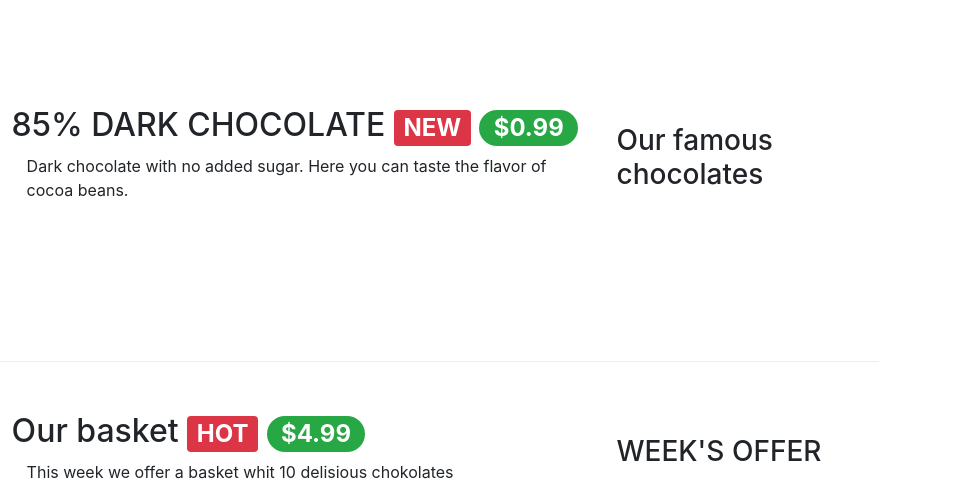
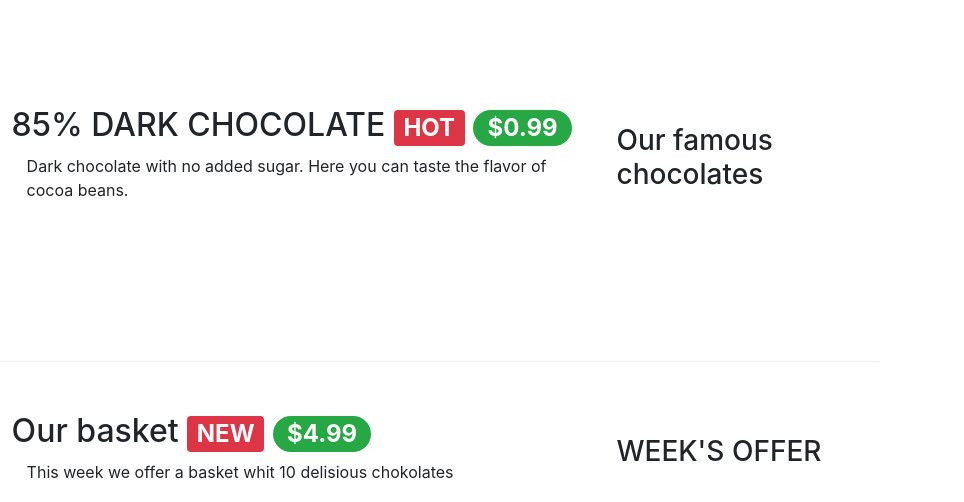
Before and after one commit to samadrezaei/leChocolat, a plain HTML site: page index.html in a window 1280 px wide. Shown: the part 298-800 px from the top of the page, 316-1280 px from the left. Drawn offline with nearby package versions, Linux system fonts and the light colour scheme.

Commit message:
Add files via upload

```diff
--- a/index.html
+++ b/index.html
@@ -70,7 +70,7 @@
                 <div class="media">
                     <img class="d-flex mr-3 img-thumbnail align-self-center" src="images/dark85.jpg" alt="85% DARK CHOCOLATE">
                     <div class="media-body">
-                        <h2 class="mt-0">85% DARK CHOCOLATE <span class="badge badge-danger">NEW</span> <span class="badge badge-pill badge-success">$0.99</span></h2>
+                        <h2 class="mt-0">85% DARK CHOCOLATE <span class="badge badge-danger">HOT</span> <span class="badge badge-pill badge-success">$0.99</span></h2>
                         <p class="col d-none d-md-block">Dark chocolate with no added sugar.
                             Here you can taste the flavor of cocoa beans.</p>
                     </div>
@@ -88,7 +88,7 @@
             <div class="media">
                 <img class="d-flex mr-3 img-thumbnail align-self-center" src="images/promotion.jpg" alt="85% DARK CHOCOLATE">
                 <div class="media-body">
-                    <h2 class="mt-0">Our basket <span class="badge badge-danger">HOT</span> <span class="badge badge-pill badge-success">$4.99</span></h2>
+                    <h2 class="mt-0">Our basket <span class="badge badge-danger">NEW</span> <span class="badge badge-pill badge-success">$4.99</span></h2>
                     <p class="col d-none d-md-block">This week we offer a basket whit 10 delisious chokolates</p>
                 </div>
             </div>
```
